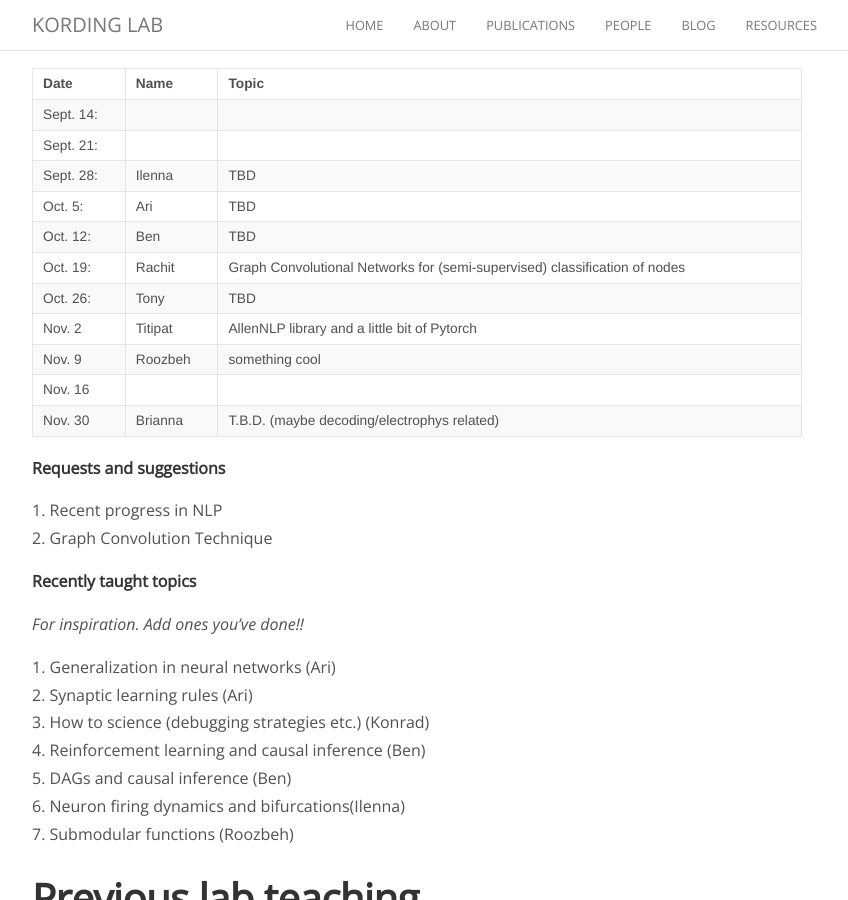
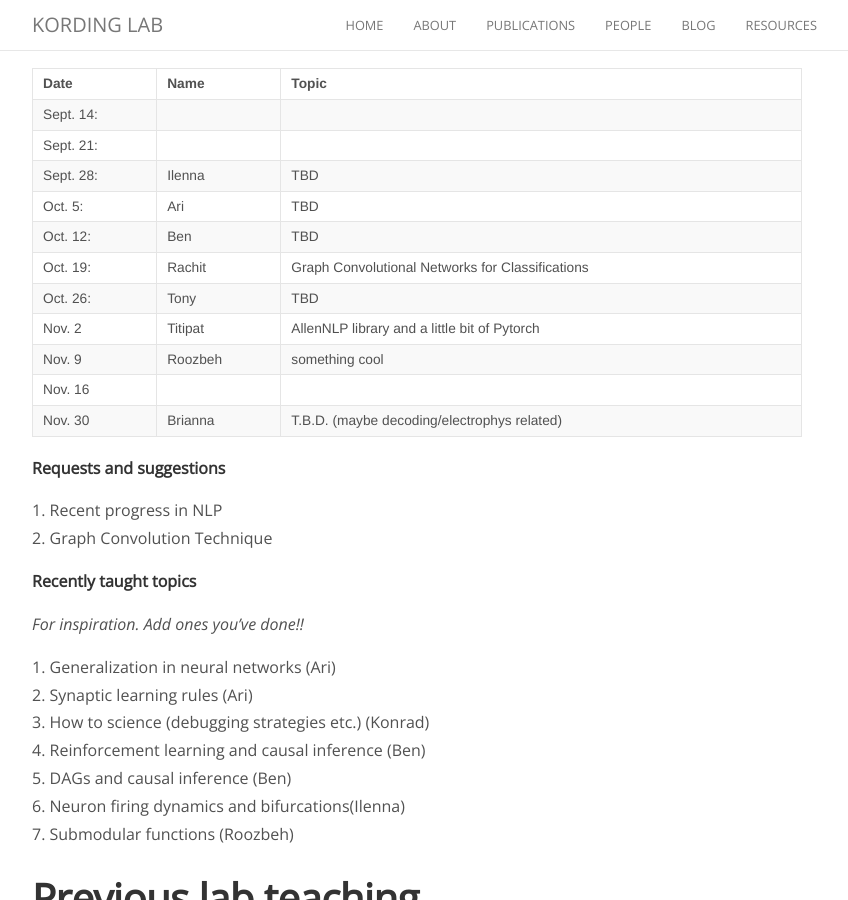
Before and after one commit to KordingLab/KordingLab.github.io, a Jekyll site: the page built from _posts/2018-08-29-upcoming-lab-teaching.md, in a window 1280 px wide and 900 px high, scrolled down 357 px. Shown: the whole window, without its empty margins (223-1071 px from the left). Built offline with Jekyll 4.4.1, drawn with Linux system fonts in a browser that asks for light colours; nearby versions of some CDN libraries; comment, search, counter and statistics services are not loaded.

Commit message:
Update 2018-08-29-upcoming-lab-teaching.md

```diff
--- a/_posts/2018-08-29-upcoming-lab-teaching.md
+++ b/_posts/2018-08-29-upcoming-lab-teaching.md
@@ -20,7 +20,7 @@ neuroscientific princples, new findings and literature reviews... whatever!
 |Sept. 28:| Ilenna | TBD   |
 |Oct. 5:| Ari     |  TBD   |
 |Oct. 12:|  Ben  | TBD    |
-|Oct. 19:|   Rachit   |  Graph Convolutional Networks for (semi-supervised) classification of nodes      |
+|Oct. 19:|   Rachit   |  Graph Convolutional Networks for Classifications  |
 |Oct. 26:|  Tony |  TBD  |
 |Nov. 2|  Titipat   |  AllenNLP library and a little bit of Pytorch  |
 |Nov. 9|  Roozbeh    |    something cool   |
```
